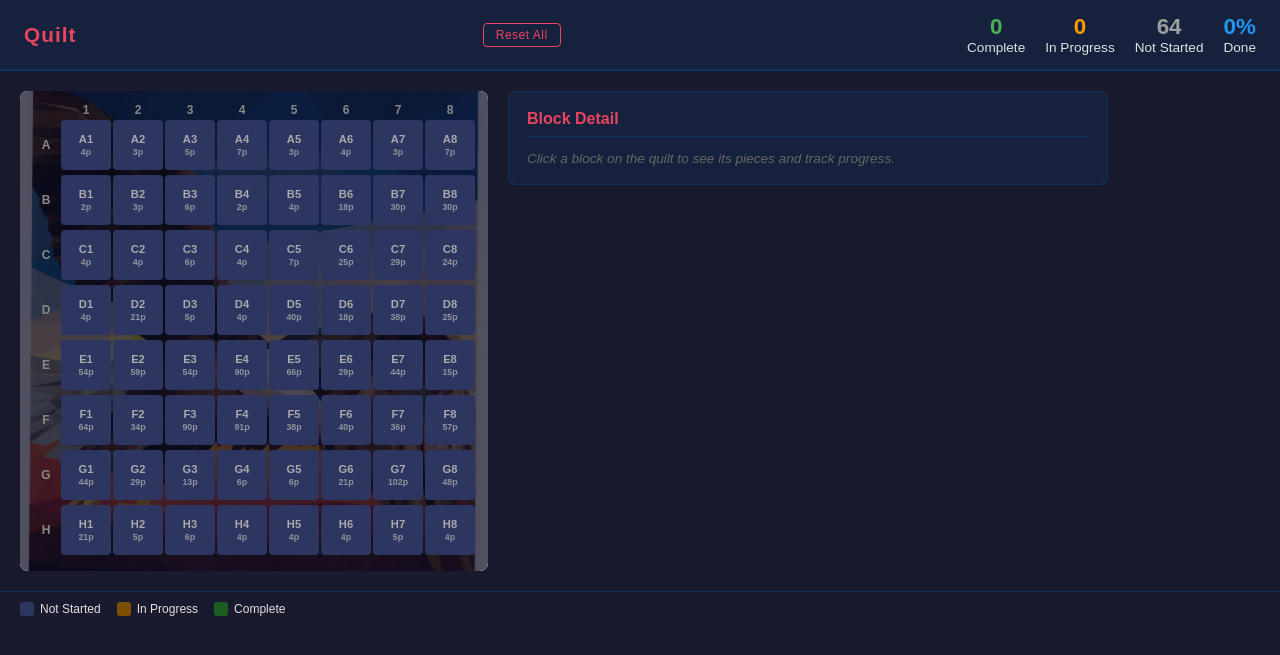
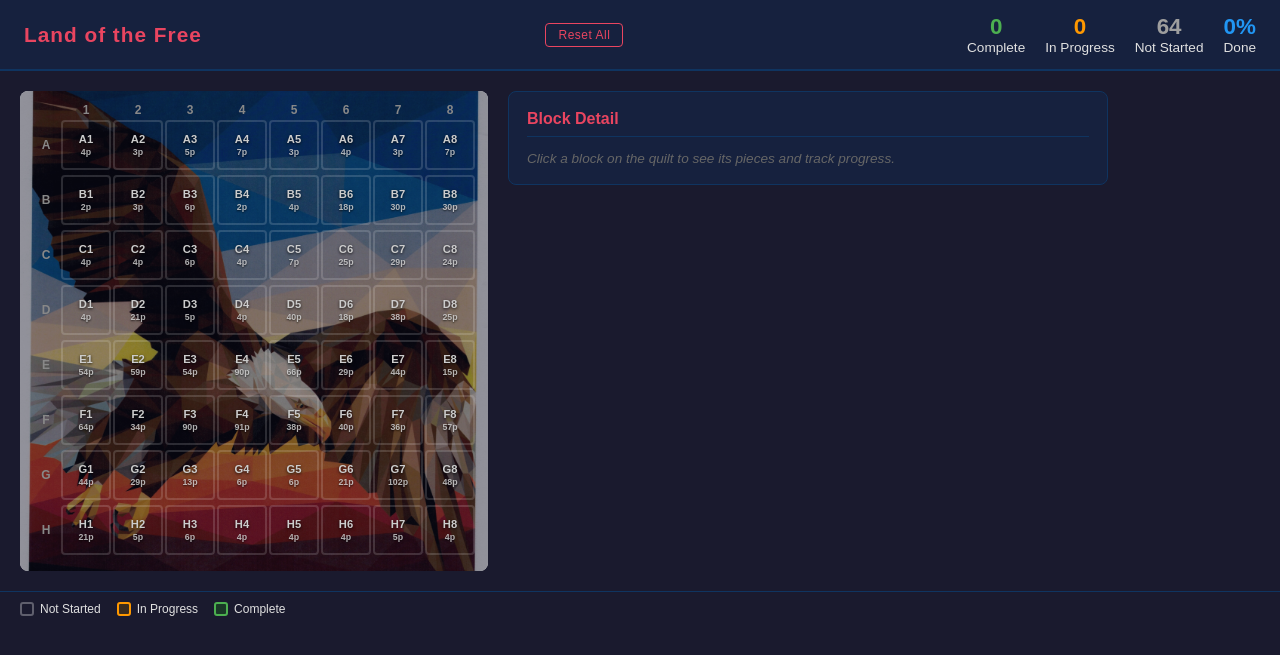
Before and after one commit to Peterh226/legit-kits-cut-guide, a Flask app: page / in a window 1280 px wide. Shown: the top 655 px of the page. Run offline with Flask 3, Linux system fonts and the light colour scheme.

Commit message:
Transparent block outlines, quilt name + start date from config
- Blocks now show image through with colored border only (amber/green outlines)
- Dark overlay reduced from 72% to 45% opacity
- config.json adds quilt_name and start_date (committed to repo)
- app.py reads quilt_name and start_date from config.json

Co-Authored-By: Claude Sonnet 4.6 <noreply@anthropic.com>

```diff
--- /dev/null
+++ b/data/config.json
@@ -0,0 +1,4 @@
+{
+  "quilt_name": "Land of the Free",
+  "start_date": "2026-04-19"
+}
--- a/quilt-tracker-app/app.py
+++ b/quilt-tracker-app/app.py
@@ -49,12 +49,18 @@ def load_pattern():
     overview_path = DATA_DIR / "overview_data.json"
     overview = json.loads(overview_path.read_text(encoding="utf-8")) if overview_path.exists() else []
 
-    # Pattern name from overview
-    pattern_name = "Quilt"
-    for page in overview:
-        if page.get("quilt_name"):
-            pattern_name = page["quilt_name"]
-            break
+    # Pattern name: config.json is authoritative; overview_data.json is fallback
+    config_path = DATA_DIR / "config.json"
+    config = json.loads(config_path.read_text(encoding="utf-8")) if config_path.exists() else {}
+    if config.get("quilt_name"):
+        pattern_name = config["quilt_name"]
+    else:
+        pattern_name = "Quilt"
+        for page in overview:
+            if page.get("quilt_name"):
+                pattern_name = page["quilt_name"]
+                break
+    start_date = config.get("start_date", "")
 
     # Fabric info keyed by code
     fabrics = {}
@@ -104,10 +110,11 @@ def load_pattern():
         }
 
     return {
-        "name":    pattern_name,
-        "blocks":  blocks,
-        "fabrics": fabrics,
-        "grid":    [f"{r}{c}" for r in "ABCDEFGH" for c in "12345678"],
+        "name":       pattern_name,
+        "start_date": start_date,
+        "blocks":     blocks,
+        "fabrics":    fabrics,
+        "grid":       [f"{r}{c}" for r in "ABCDEFGH" for c in "12345678"],
     }
 
 
--- a/quilt-tracker-app/static/style.css
+++ b/quilt-tracker-app/static/style.css
@@ -76,7 +76,7 @@ main {
     content: "";
     position: absolute;
     inset: 0;
-    background: rgba(15, 15, 35, 0.72);
+    background: rgba(15, 15, 35, 0.45);
     border-radius: 8px;
     z-index: 0;
 }
@@ -120,36 +120,39 @@ main {
     margin: 1px;
     border-radius: 4px;
     cursor: pointer;
-    border: 2px solid transparent;
+    border: 2px solid rgba(255,255,255,0.15);
+    background: transparent;
     display: flex;
     flex-direction: column;
     align-items: center;
     justify-content: center;
     font-size: 0.65rem;
     font-weight: bold;
-    transition: transform 0.1s, border-color 0.1s;
+    transition: transform 0.1s, border-color 0.1s, background 0.1s;
     position: relative;
 }
 
 .block:hover {
     transform: scale(1.08);
+    background: rgba(255,255,255,0.08);
     border-color: #fff;
     z-index: 2;
 }
 
 .block.selected {
     border-color: #fff;
+    background: rgba(255,255,255,0.08);
     transform: scale(1.08);
     z-index: 2;
 }
 
-.block .block-id   { font-size: 0.7rem; font-weight: bold; }
-.block .block-info { font-size: 0.55rem; opacity: 0.8; margin-top: 2px; }
+.block .block-id   { font-size: 0.7rem; font-weight: bold; text-shadow: 0 1px 3px rgba(0,0,0,0.8); }
+.block .block-info { font-size: 0.55rem; opacity: 0.85; margin-top: 2px; text-shadow: 0 1px 2px rgba(0,0,0,0.8); }
 
-/* Status colors */
-.block.not_started  { background: #2d3561; color: #aaa; }
-.block.in_progress  { background: #7a4f00; color: #ffd180; }
-.block.complete     { background: #1b5e20; color: #a5d6a7; }
+/* Status: outline + tinted bg only */
+.block.not_started  { border-color: rgba(255,255,255,0.15); color: #ccc; }
+.block.in_progress  { border-color: #ff9800; color: #ffd180; background: rgba(122,79,0,0.35); }
+.block.complete     { border-color: #4caf50; color: #a5d6a7; background: rgba(27,94,32,0.45); }
 
 /* ── Detail panel ── */
 .detail-panel {
@@ -322,6 +325,6 @@ main {
     border-radius: 3px;
 }
 
-.swatch-not_started { background: #2d3561; }
-.swatch-in_progress { background: #7a4f00; }
-.swatch-complete    { background: #1b5e20; }
+.swatch-not_started { background: transparent; border: 2px solid rgba(255,255,255,0.3); }
+.swatch-in_progress { background: rgba(122,79,0,0.35); border: 2px solid #ff9800; }
+.swatch-complete    { background: rgba(27,94,32,0.45); border: 2px solid #4caf50; }
```
